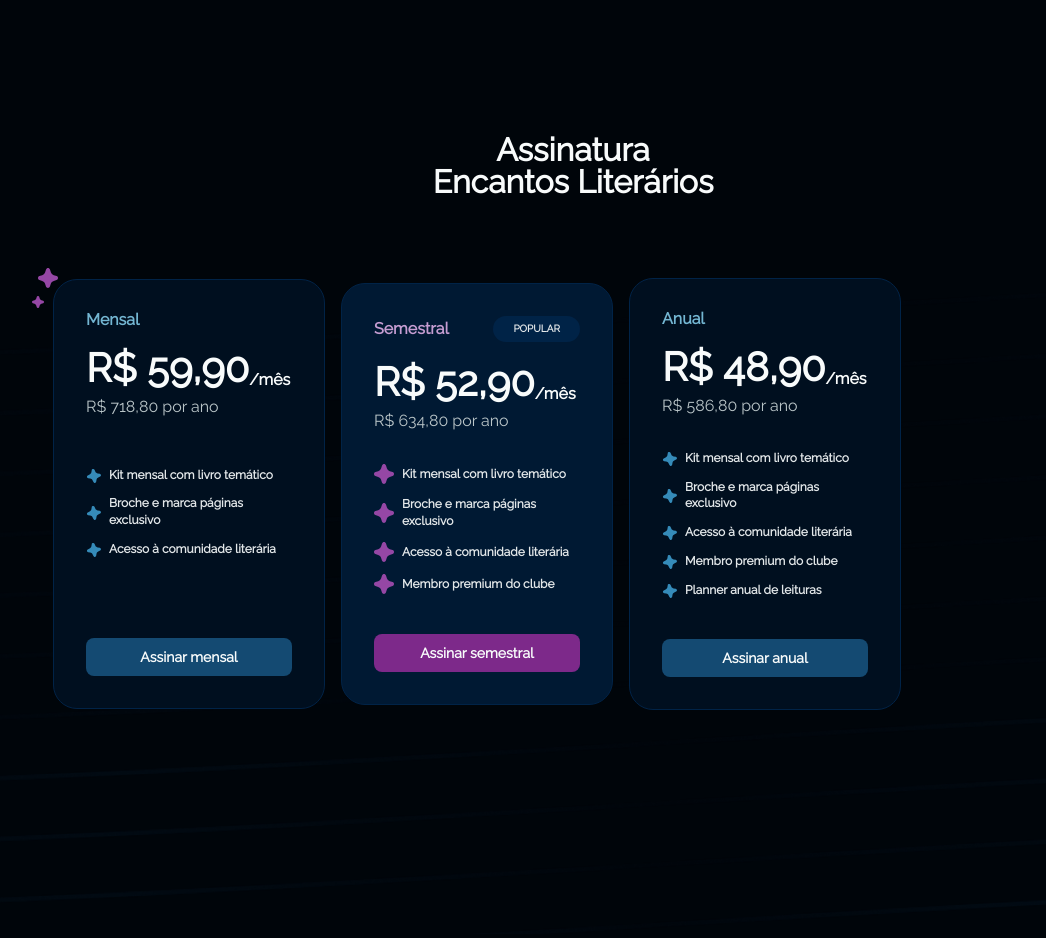
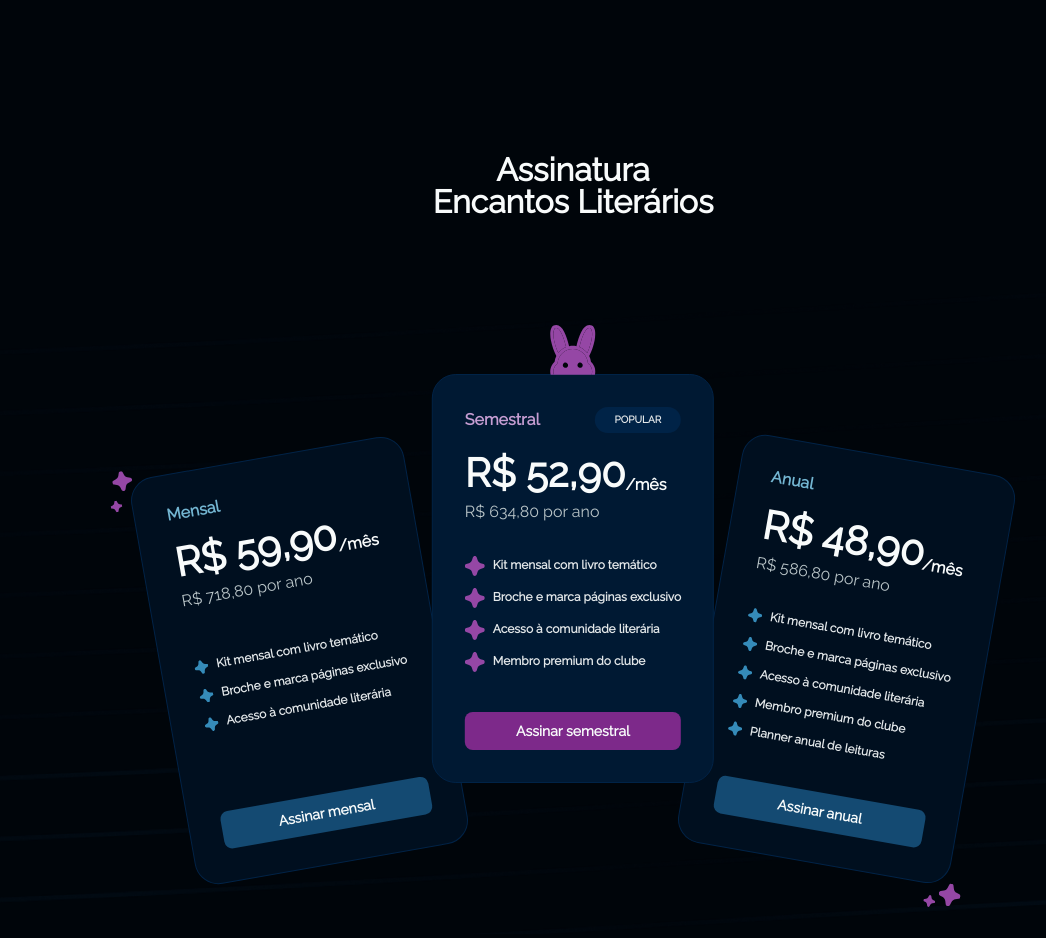
Before and after one commit to EvelynnBR/encantosLiterais, a plain HTML site: page index.html in a window 1280 px wide. Shown: the part 2680-3618 px from the top of the page, without its empty margins (67-1113 px from the left). Drawn offline with Linux system fonts and the light colour scheme.

Commit message:
estruturando e finalizando a estilização de price

```diff
--- a/index.html
+++ b/index.html
@@ -65,11 +65,11 @@
             </div>
         </section>
 
-        <section class="pricing">
+        <section class="pricing container">
             <h2>Assinatura<br>Encantos Literários</h2>
             <div class="cards grid">
                 <div class="card grid">
-                    <div class="stars grid desktop-only">
+                    <div class="stars grid">
                         <img src="assets/icons/star.svg" class="star" alt="">
                         <img src="assets/icons/star.svg" class="star" alt="">
                     </div>
@@ -96,6 +96,7 @@
                 </div>
 
                 <div class="cardPremium">
+                    <img src="assets/Bunny.svg" alt="" class="bunny">
                     <div class="semi-annual flex">
                         <strong>Semestral</strong>
                         <span>POPULAR</span>
@@ -157,6 +158,11 @@
                         </li>
                     </ul>
                     <a href="#" class="btn-secondary"></a>
+
+                    <div class="stars grid">
+                        <img src="assets/icons/star.svg" class="star" alt="">
+                        <img src="assets/icons/star.svg" class="star" alt="">
+                    </div>
                 </div>
             </div>
         </section>
--- a/styles/section.css
+++ b/styles/section.css
@@ -182,11 +182,10 @@
     & .cards {
         padding-top: 5rem;
         align-items: center;
-        padding-inline: 2.5rem;
 
         grid-template-columns: repeat(3, 17rem);
         gap: 1rem;
-        margin-left: 5rem;
+        padding-left: 3rem;
         overflow-x: scroll;
 
         &::-webkit-scrollbar{
@@ -200,6 +199,7 @@
         position: relative;
         transition: transform 0.4s ease;
         & .stars{
+            display: none;
             position: absolute;
 
             top: -0.75rem;
@@ -461,6 +461,126 @@ section + section{
         }
     }
 
+    .pricing{
+        & .cards {
+            padding-top: 8rem;
+            justify-content: center;
+            grid-template-columns: repeat(3, 18rem);
+            overflow-x: hidden;
+            position: relative;
+            height: 45rem;
+            &::-webkit-scrollbar{
+                display: none;
+            }
+
+        }
+        & .card{
+            position: absolute;
+
+            transition: transform 0.4s ease;
+
+            &:hover .star{
+                transform: rotate(-10deg);
+            }
+
+        }
+        & .card:nth-child(1){
+            left: 13rem;
+            bottom: 4.5rem;
+            transform: rotate(-10deg);
+
+            transition: transform 0.4s ease;
+            &:hover{
+                box-shadow:
+                0 0 15px var(--shape-stroke),
+                0 0 25px var(--shape-stroke);
+                background-color: var(--shape-hover);
+                transform: rotate(-10deg) translate(-0.5rem, -1.5rem);
+
+
+                z-index: 20;
+            }
+
+            & .stars{
+                display: grid;
+                position: absolute;
+
+                top: -0.75rem;
+                left: -1rem;
+
+                & img:nth-child(2){
+                    margin-top: 0.5rem;
+                    width: 0.75rem;
+                    margin-left: -0.4rem;
+                }
+            }
+        }
+        & .card:nth-child(3){
+            right: 13rem;
+            bottom: 4.5rem;
+            transform: rotate(10deg);
+            transition: transform 0.4s ease;
+            &:hover{
+                box-shadow:
+                0 0 15px var(--shape-stroke),
+                0 0 25px var(--shape-stroke);
+                background-color: var(--shape-hover);
+                transform: rotate(10deg) translate(0.5rem, -1.5rem);
+
+
+                z-index: 10;
+            }
+
+            & .stars{
+                display: grid;
+                position: absolute;
+
+                bottom: 0;
+                right: 0;
+
+                & img:nth-child(1){
+                    position: absolute;
+                    margin-top: 0.5rem;
+                    width: 0.75rem;
+                    bottom: -1.5rem;
+                    right: 0.5rem;
+                }
+                & img:nth-child(2){
+                    position: absolute;
+                    margin-top: 0.5rem;
+                    width: 1.4rem;
+                    bottom: -1.2rem;
+                    right: -1rem;
+                }
+            }
+        }
+
+        & .cardPremium{
+            position: absolute;
+            left: 50%;
+            z-index: 10;
+            transform: translate(-50%);
+
+            transition: transform 0.4s ease;
+            &:hover{
+                box-shadow:
+                0 0 15px var(--shape-stroke),
+                0 0 25px var(--shape-stroke);
+                background-color: var(--shape-hover);
+                transform: translate(-50%, -0.5rem);
+
+                z-index: 10;
+            }
+
+            & .bunny{
+                position: absolute;
+                top: -3.2rem;
+                left: 50%;
+                transform: translate(-50%);
+            }
+        }
+    }
+
     section + section{
         margin-top: 7.5rem;
     }
--- a/styles/utility.css
+++ b/styles/utility.css
@@ -13,7 +13,7 @@
     }
 
     .desktop-only{
-        display: initial;
+        display: grid;
     }
 }
 
@@ -59,17 +59,6 @@ p{
     border: 1px solid var(--shape-stroke);
     width: fit-content;
     padding: 2rem;
-
-    &:hover{
-        box-shadow:
-        0 0 15px var(--shape-stroke),
-        0 0 25px var(--shape-stroke);
-        background-color: var(--shape-hover);
-
-        transform: translateY(-0.5rem);
-
-        z-index: 10;
-    }
 }
 
 .cardPremium{
```
